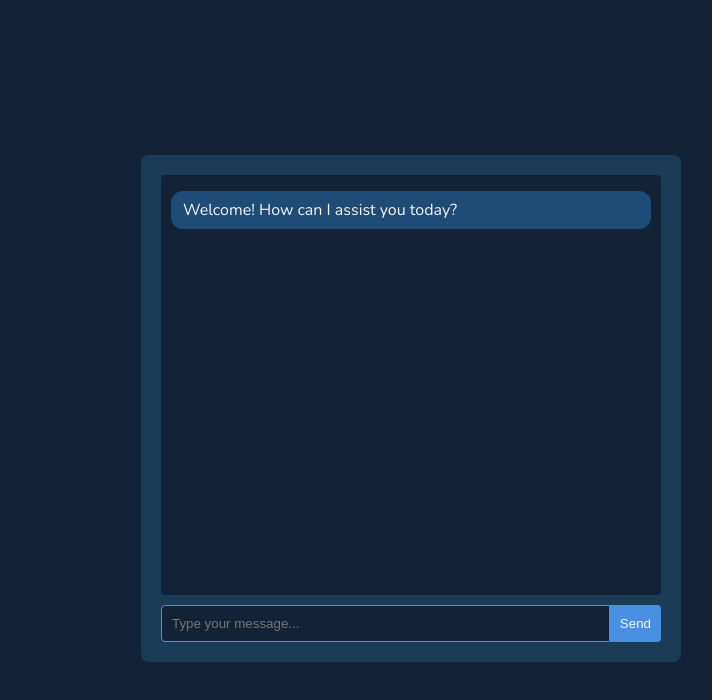
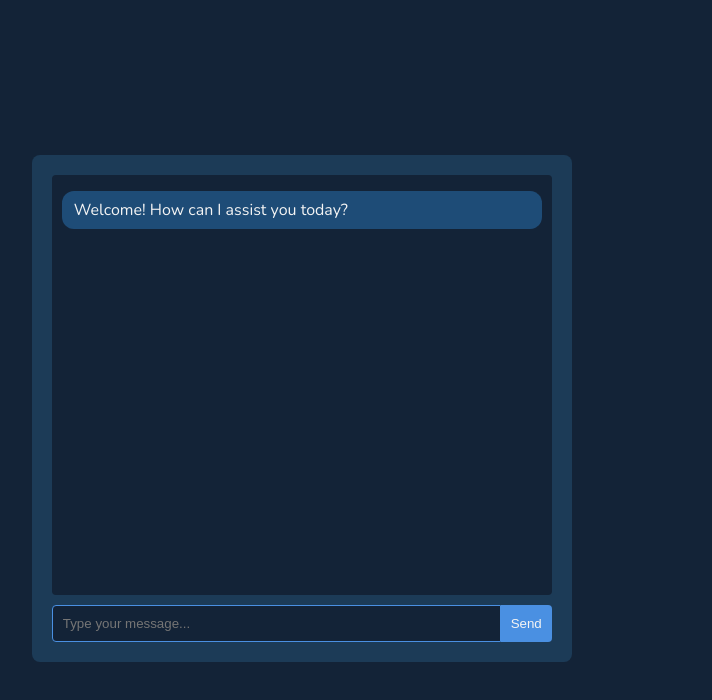
Before and after one commit to tarunagarwal1981/vessel-iq, a Next.js app: page / in a window 1280 px wide. Shown: the top 700 px of the page, without its empty margins (229-941 px from the left). Built offline with nearby package versions, Linux system fonts and the light colour scheme.

Commit message:
Update page.tsx

```diff
--- a/src/app/page.tsx
+++ b/src/app/page.tsx
@@ -1,11 +1,12 @@
 'use client';
-import { useState } from 'react';
 import Chat from '../components/Chat';
 
 export default function ChatPage() {
   return (
-    <main style={{ display: 'flex', justifyContent: 'center', alignItems: 'center', height: '100vh' }}>
-      <Chat />
+    <main style={{ display: 'flex', justifyContent: 'center', alignItems: 'center', height: '100vh', width: '100%' }}>
+      <div style={{ width: '60%' }}>
+        <Chat />
+      </div>
     </main>
   );
 }
```
